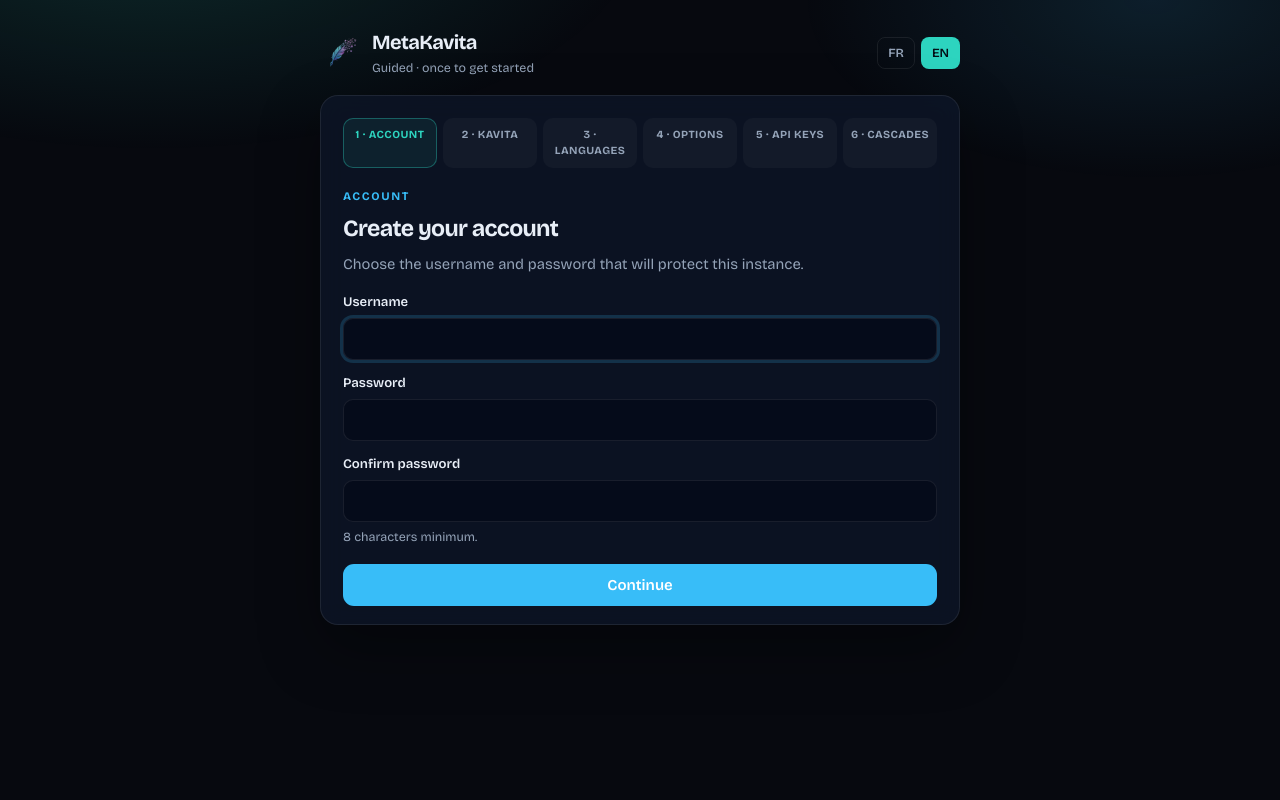
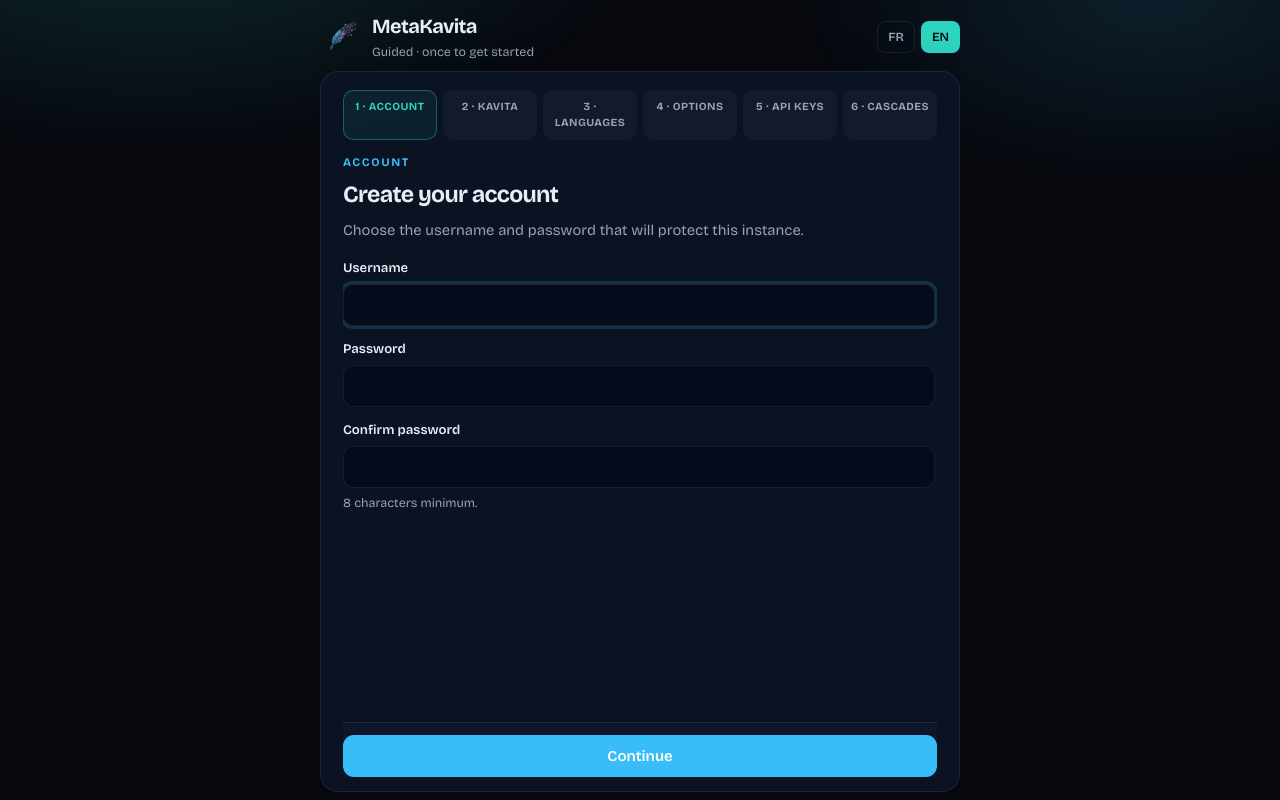
Before and after one commit to raukorim-bot/MetaKavita, a Flask app: page /setup in a window 1280 px wide. Run offline with Flask 3, Linux system fonts and the light colour scheme.

Commit message:
fix(1.6.4): harden setup Kavita test, saved API key hints, and action dock layout.

```diff
--- a/routes/auth.py
+++ b/routes/auth.py
@@ -198,6 +198,10 @@ def _setup_context(
         s for s in ScraperRegistry.get_all(scope="series")
         if getattr(s, 'needs_api_key', False)
     ]
+    scraper_has_api_key = {
+        s.id: bool((config.get(f'{s.id}_API_KEY') or '').strip())
+        for s in scrapers_with_keys
+    }
     manga_providers = [
         {"id": s.id, "display_name": s.localized_display_name}
         for s in ScraperRegistry.get_by_type("Manga")
@@ -225,6 +229,7 @@ def _setup_context(
         min_password_length=auth_manager.MIN_PASSWORD_LENGTH,
         legacy_required=legacy_required,
         scrapers_with_keys=scrapers_with_keys,
+        scraper_has_api_key=scraper_has_api_key,
         manga_providers=manga_providers,
         comic_providers=comic_providers,
         book_providers=book_providers,
@@ -235,6 +240,8 @@ def _setup_context(
         resume_step=0,
         setup_rerun=setup_rerun,
         has_kavita_api_key=bool((config.get('KAVITA_API_KEY') or '').strip()),
+        has_deepl_api_key=bool((config.get('DEEPL_API_KEY') or '').strip()),
+        has_azure_api_key=bool((config.get('AZURE_API_KEY') or '').strip()),
         first_step=1 if setup_rerun else 0,
     )
 
@@ -381,6 +388,27 @@ def setup():
     return render_template('setup.html', **ctx)
 
 
+def _kavita_probe_fail_message(t, detail: str) -> str:
+    """Message UI pour un code last_auth_error (aligné Config / diagnostics)."""
+    err_map = {
+        'missing': 'setup_kavita_test_missing',
+        'localhost': 'err_kavita_localhost',
+        'http_401': 'err_kavita_unauthorized',
+        'timeout': 'err_kavita_timeout',
+        'dns': 'err_kavita_dns',
+        'connection': 'err_kavita_connection',
+        'ssl': 'err_kavita_ssl',
+    }
+    key = err_map.get(detail)
+    if key:
+        return t.get(key) or t.get('err_kavita', 'Connexion à Kavita échouée.')
+    return t.get(
+        'setup_kavita_warn_libs',
+        'Connexion Kavita échouée — les bibliothèques ne pourront pas être chargées '
+        'tant que l’URL ou la clé ne seront pas corrigées (Config).',
+    )
+
+
 @auth_bp.route('/setup/test-kavita', methods=['POST'])
 def setup_test_kavita():
     """Ping auth Kavita pendant le wizard — n'écrit pas la config."""
@@ -391,10 +419,12 @@ def setup_test_kavita():
     t, config = _t(lang_arg)
 
     url = request.form.get('KAVITA_URL', '').strip().rstrip('/')
-    key = request.form.get('KAVITA_API_KEY', '').strip()
-    # Rerun : champ vide = utiliser la clé déjà enregistrée.
-    if not key and auth_manager.is_authenticated():
-        key = (config.get('KAVITA_API_KEY') or '').strip()
+    submitted_key = request.form.get('KAVITA_API_KEY', '').strip()
+    saved_key = (config.get('KAVITA_API_KEY') or '').strip()
+    # Champ vide = clé déjà enregistrée (rerun / Config).
+    key = submitted_key or (
+        saved_key if auth_manager.is_authenticated() else ''
+    )
     if not url or not key:
         return jsonify(
             ok=False,
@@ -407,20 +437,36 @@ def setup_test_kavita():
 
         probe = KavitaAPI(url, key)
         ok = bool(probe.authenticate())
+        # Rerun : le navigateur autofill souvent le mot de passe MetaKavita
+        # dans le seul champ type=password (clé API). Si la valeur tapée est
+        # refusée mais la clé sauvée fonctionne, on la privilégie.
+        used_saved_fallback = False
+        if (
+            not ok
+            and submitted_key
+            and saved_key
+            and submitted_key != saved_key
+            and auth_manager.is_authenticated()
+            and getattr(probe, 'last_auth_error', None) == 'http_401'
+        ):
+            probe_saved = KavitaAPI(url, saved_key)
+            if probe_saved.authenticate():
+                ok = True
+                used_saved_fallback = True
         if ok:
-            return jsonify(
-                ok=True,
-                message=t.get('setup_kavita_test_ok', 'Connexion Kavita réussie.'),
-            )
+            msg = t.get('setup_kavita_test_ok', 'Connexion Kavita réussie.')
+            if used_saved_fallback:
+                msg = t.get(
+                    'setup_kavita_test_ok_saved_key',
+                    'Connexion OK avec la clé enregistrée '
+                    '(le champ contenait probablement un mot de passe autofill — laissez-le vide).',
+                )
+            return jsonify(ok=True, message=msg, used_saved_key=used_saved_fallback)
         detail = getattr(probe, 'last_auth_error', None) or 'unknown'
         return jsonify(
             ok=False,
             error=detail,
-            message=t.get(
-                'setup_kavita_warn_libs',
-                'Connexion Kavita échouée — les bibliothèques ne pourront pas être chargées '
-                'tant que l’URL ou la clé ne seront pas corrigées (Config).',
-            ),
+            message=_kavita_probe_fail_message(t, detail),
         )
     except Exception as exc:
         logging.warning(
@@ -430,11 +476,7 @@ def setup_test_kavita():
         return jsonify(
             ok=False,
             error='unknown',
-            message=t.get(
-                'setup_kavita_warn_libs',
-                'Connexion Kavita échouée — les bibliothèques ne pourront pas être chargées '
-                'tant que l’URL ou la clé ne seront pas corrigées (Config).',
-            ),
+            message=_kavita_probe_fail_message(t, 'unknown'),
         )
 
 
--- a/templates/setup.html
+++ b/templates/setup.html
@@ -7,7 +7,10 @@
     <title>MetaKavita - {{ t.setup_wizard_title }}</title>
     <link href="https://fonts.googleapis.com/css2?family=Bricolage+Grotesque:opsz,wght@12..96,400;12..96,500;12..96,600;12..96,700&display=swap" rel="stylesheet">
     <link rel="stylesheet" href="{{ url_for('static', filename='css/style.css') }}">
-    <script>document.documentElement.setAttribute('data-theme', localStorage.getItem('theme') || 'dark');</script>
+    <script>
+        document.documentElement.setAttribute('data-theme', localStorage.getItem('theme') || 'dark');
+        window.ROOT_PATH = "{{ request.script_root }}";
+    </script>
     <style>
         :root {
             --su-teal: #2dd4bf;
@@ -18,16 +21,27 @@
             --su-card: rgba(15, 23, 42, 0.72);
             --su-line: rgba(255,255,255,0.08);
         }
-        html, body { min-height: 100%; }
+        /* style.css : body { height:100vh; overflow:hidden } — on reprend le layout ici.
+           100svh = viewport « petit » (chrome navigateur + taskbar Windows visibles). */
+        html.setup-html {
+            height: 100%;
+            overflow: hidden;
+        }
         body.setup-body {
             margin: 0;
             font-family: "Bricolage Grotesque", system-ui, sans-serif;
             background: #07090f;
             color: var(--su-ink);
             display: flex;
-            justify-content: center;
-            align-items: flex-start;
-            padding: 28px 14px 48px;
+            flex-direction: column;
+            align-items: center;
+            height: 100vh !important;
+            height: 100dvh !important;
+            height: 100svh !important;
+            max-height: 100svh;
+            overflow: hidden !important;
+            padding: 12px 14px 8px;
+            padding-bottom: calc(8px + env(safe-area-inset-bottom, 0px));
             box-sizing: border-box;
         }
         body.setup-body::before {
@@ -44,13 +58,20 @@
             position: relative;
             z-index: 1;
             width: min(640px, 100%);
+            flex: 1 1 auto;
+            min-height: 0;
+            max-height: 100%;
+            overflow: hidden;
+            display: flex;
+            flex-direction: column;
         }
         .setup-brand {
             display: flex;
             align-items: center;
             justify-content: space-between;
             gap: 12px;
-            margin-bottom: 18px;
+            margin-bottom: 10px;
+            flex-shrink: 0;
         }
         .setup-brand-left {
             display: flex;
@@ -95,15 +116,28 @@
             background: var(--su-card);
             border: 1px solid var(--su-line);
             border-radius: 18px;
-            padding: 22px 22px 18px;
+            padding: 18px 22px 14px;
             backdrop-filter: blur(12px);
             box-shadow: 0 24px 60px rgba(0,0,0,0.35);
+            flex: 1 1 auto;
+            min-height: 0;
+            display: flex;
+            flex-direction: column;
+            overflow: hidden;
+        }
+        .setup-card > #setupForm {
+            flex: 1 1 auto;
+            min-height: 0;
+            display: flex;
+            flex-direction: column;
+            overflow: hidden;
         }
         .setup-steps {
             display: flex;
             gap: 6px;
-            margin-bottom: 20px;
+            margin-bottom: 14px;
             flex-wrap: wrap;
+            flex-shrink: 0;
         }
         .setup-step-pill {
             flex: 1 1 0;
@@ -128,7 +162,31 @@
             color: var(--su-sky);
         }
         .setup-panel { display: none; }
-        .setup-panel.is-active { display: block; }
+        .setup-panel.is-active {
+            display: block;
+            flex: 1 1 auto;
+            min-height: 0;
+            overflow-x: hidden;
+            overflow-y: auto;
+            overscroll-behavior: contain;
+            -webkit-overflow-scrolling: touch;
+            padding-right: 2px;
+        }
+        /* Zone d'actions hors scroll : toujours visible (Options / Cascades / …). */
+        .setup-dock {
+            flex-shrink: 0;
+            margin-top: 10px;
+            padding-top: 12px;
+            border-top: 1px solid var(--su-line);
+            background: rgba(15, 23, 42, 0.96);
+        }
+        .setup-dock:empty { display: none; }
+        .setup-dock .setup-actions {
+            margin: 0;
+            padding: 0;
+            border: none;
+            background: transparent;
+        }
         .setup-kicker {
             font-size: 0.72rem;
             font-weight: 700;
@@ -248,7 +306,15 @@
             display: flex;
             flex-wrap: wrap;
             gap: 10px;
-            margin-top: 18px;
+        }
+        .setup-cancel {
+            flex-shrink: 0;
+            margin: 8px 0 0;
+            text-align: center;
+        }
+        .setup-cancel a {
+            color: var(--su-muted);
+            font-size: 0.85rem;
         }
         .setup-actions .btn-primary,
         .setup-actions .btn-secondary {
@@ -663,10 +747,12 @@
                         <button type="submit" class="btn-primary" id="btnFinish">{% if setup_rerun %}{{ t.setup_finish_rerun }}{% else %}{{ t.setup_finish }}{% endif %}</button>
                     </div>
                 </div>
+                <!-- Dock dans le <form> pour que type=submit reste lié au POST /setup. -->
+                <div class="setup-dock" id="setupDock" aria-live="polite"></div>
             </form>
             {% if setup_rerun %}
-            <p style="margin: 14px 0 0; text-align: center;">
-                <a href="{{ url_for('pages.index') }}" style="color: var(--su-muted); font-size: 0.85rem;">{{ t.setup_rerun_cancel }}</a>
+            <p class="setup-cancel">
+                <a href="{{ url_for('pages.index') }}">{{ t.setup_rerun_cancel }}</a>
             </p>
             {% endif %}
         </div>
@@ -683,13 +769,44 @@
         const statusEl = document.getElementById('kavitaStatus');
         const csrf = document.querySelector('meta[name="csrf-token"]')?.content || '';
         const root = () => (window.ROOT_PATH || '{{ request.script_root }}' || '');
+        const testKavitaUrl = form.dataset.testKavitaUrl || (root() + '/setup/test-kavita');
         const resumeStep = Number(form.dataset.resumeStep || firstStep) || firstStep;
         const setupRerun = form.dataset.setupRerun === '1';
         const hasKavitaKey = form.dataset.hasKavitaKey === '1';
         const defaultSync = Number(form.dataset.defaultSync || 360) || 360;
         const defaultTarget = form.dataset.defaultTarget || 'FR';
+        const keyInput = form.KAVITA_API_KEY;
 
         const DRAFT_KEY = setupRerun ? 'metakavita_setup_draft_rerun' : 'metakavita_setup_draft';
+        const dock = document.getElementById('setupDock');
+
+        function parkActions(panel) {
+            if (!dock || !panel) return;
+            const actions = panel.querySelector('.setup-actions');
+            if (!actions) return;
+            // Remettre l'ancienne barre dans son panneau d'origine.
+            const previous = dock.querySelector('.setup-actions');
+            if (previous && previous !== actions) {
+                const homeId = previous.getAttribute('data-home-panel');
+                const home = panels.find((p) => String(p.dataset.panel) === String(homeId));
+                if (home) home.appendChild(previous);
+            }
+            if (!actions.hasAttribute('data-home-panel')) {
+                actions.setAttribute('data-home-panel', panel.dataset.panel);
+            }
+            dock.appendChild(actions);
+        }
+
+        // Rerun : un seul champ password → Chrome y colle souvent le mdp MetaKavita.
+        // readonly jusqu'au focus + purge au chargement = laisser vide = clé sauvée.
+        if (keyInput) {
+            keyInput.addEventListener('focus', () => keyInput.removeAttribute('readonly'), { once: true });
+            if (hasKavitaKey) {
+                keyInput.value = '';
+                setTimeout(() => { keyInput.value = ''; }, 50);
+                setTimeout(() => { keyInput.value = ''; }, 400);
+            }
+        }
 
         function syncBools() {
             document.querySelectorAll('[data-bool]').forEach((cb) => {
@@ -701,12 +818,19 @@
 
         function showStep(n) {
             step = Math.max(firstStep, Math.min(TOTAL - 1, n));
-            panels.forEach((p) => p.classList.toggle('is-active', Number(p.dataset.panel) === step));
+            let activePanel = null;
+            panels.forEach((p) => {
+                const on = Number(p.dataset.panel) === step;
+                p.classList.toggle('is-active', on);
+                if (on) activePanel = p;
+            });
             pills.forEach((p) => {
                 const i = Number(p.dataset.step);
                 p.classList.toggle('is-active', i === step);
                 p.classList.toggle('is-done', i < step);
             });
+            parkActions(activePanel);
+            if (activePanel) activePanel.scrollTop = 0;
         }
 
         function validateAccount() {
@@ -750,23 +874,27 @@
             body.set('KAVITA_API_KEY', key);
             body.set('UI_LANG', form.UI_LANG.value);
             try {
-                const res = await fetch(root() + '/setup/test-kavita', {
+                const res = await fetch(testKavitaUrl, {
                     method: 'POST',
                     headers: { 'X-CSRF-Token': csrf },
+                    credentials: 'same-origin',
                     body,
                 });
-                const data = await res.json();
-                if (data.ok) {
+                let data = null;
+                try { data = await res.json(); } catch (e) { data = null; }
+                if (data && data.ok) {
                     statusEl.className = 'setup-status is-ok';
                     statusEl.textContent = data.message || {{ t.setup_kavita_test_ok|tojson }};
+                    if (data.used_saved_key && keyInput) keyInput.value = '';
                     return true;
                 }
                 statusEl.className = 'setup-status is-warn';
-                statusEl.textContent = data.message || {{ t.setup_kavita_warn_libs|tojson }};
+                statusEl.textContent = (data && data.message)
+                    || {{ t.setup_kavita_warn_libs|tojson }};
                 return false;
             } catch (e) {
                 statusEl.className = 'setup-status is-warn';
-                statusEl.textContent = {{ t.setup_kavita_warn_libs|tojson }};
+                statusEl.textContent = {{ t.setup_kavita_test_network|tojson }};
                 return false;
             }
         }
--- a/translations.py
+++ b/translations.py
@@ -341,8 +341,10 @@ translations = {
         "setup_kavita_intro": "MetaKavita lit et écrit vos métadonnées via l’API Kavita. URL et clé sont obligatoires ; le test peut échouer sans bloquer (Docker, réseau…).",
         "setup_kavita_test": "Tester la connexion",
         "setup_kavita_test_ok": "Connexion Kavita réussie.",
+        "setup_kavita_test_ok_saved_key": "Connexion OK avec la clé enregistrée (le champ contenait probablement un mot de passe autofill — laissez-le vide).",
         "setup_kavita_test_missing": "Indiquez l’URL et la clé API Kavita.",
         "setup_kavita_warn_libs": "Connexion Kavita échouée — les bibliothèques ne pourront pas être chargées tant que l’URL ou la clé ne seront pas corrigées (Config).",
+        "setup_kavita_test_network": "Impossible d’appeler le test (réseau / sous-chemin). Rechargez la page ou vérifiez ROOT_PATH.",
         "setup_err_kavita_required": "❌ L’URL et la clé API Kavita sont obligatoires.",
         "setup_err_config_save": "❌ Impossible d’enregistrer la configuration. Vérifiez les permissions du dossier data/ puis réessayez.",
         "setup_root_path_label": "Sous-chemin (ROOT_PATH)",
@@ -1343,8 +1345,10 @@ translations = {
         "setup_kavita_intro": "MetaKavita reads and writes metadata through the Kavita API. URL and key are required; the connection test may fail without blocking (Docker, network…).",
         "setup_kavita_test": "Test connection",
         "setup_kavita_test_ok": "Kavita connection succeeded.",
+        "setup_kavita_test_ok_saved_key": "Connection OK with the saved key (the field likely had an autofilled password — leave it blank).",
         "setup_kavita_test_missing": "Enter the Kavita URL and API key.",
         "setup_kavita_warn_libs": "Kavita connection failed — libraries cannot be loaded until the URL or key is fixed (Config).",
+        "setup_kavita_test_network": "Could not reach the connection test (network / subpath). Reload the page or check ROOT_PATH.",
         "setup_err_kavita_required": "❌ Kavita URL and API key are required.",
         "setup_err_config_save": "❌ Could not save configuration. Check data/ folder permissions and try again.",
         "setup_root_path_label": "Subpath (ROOT_PATH)",
```
Also changed, not shown: other parts of templates/setup.html (+23 -5 lines), tests/test_auth.py (+86 -4 lines).
